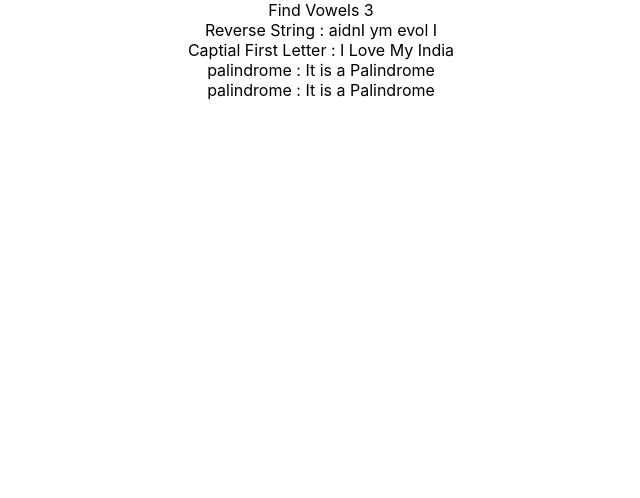
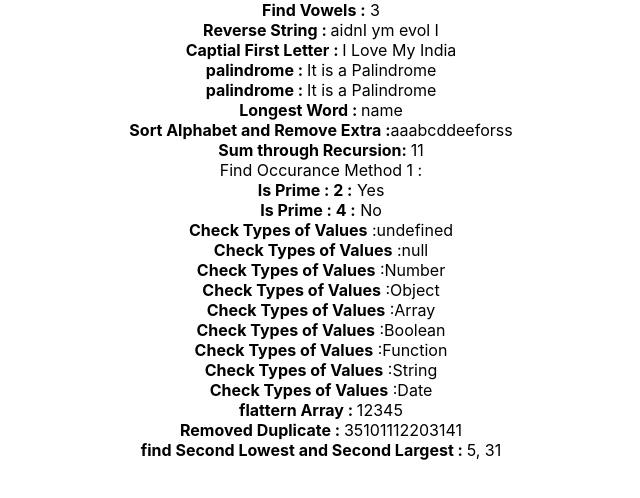
Before and after one commit to harishdubey/codePractice, a React (Create React App) app: page / in a window 1280 px wide. Shown: the top 498 px of the page, without its empty margins (319-959 px from the left). Built offline with nearby package versions, Linux system fonts and the light colour scheme.

Commit message:
changes for console

```diff
--- a/src/ConsoleCode.js
+++ b/src/ConsoleCode.js
@@ -65,14 +65,15 @@ function ConsoleCode() {
     }
     return letterCount;
   };
-  console.log(FindOccurance("he is best boy of india economy"));
-
-  const myArray1 = ["10", "2", "3", "2", "4", "5", "1", "3"];
+  console.log(
+    "Find Occurance",
+    FindOccurance("he is best boy of india economy")
+  );
+  const myArray1 = ["10", "20", "31", "12", "41", "5", "11", "3"];
   const removeDuplicate = [...new Set(myArray1)].sort((a, b) => a - b);
-  console.log("removed Duplicate", removeDuplicate);
 
   const FilterDuplicate = myArray1.filter(
-    (item, index) => myArray1.indexOf(item) == index
+    (item, index) => myArray1.indexOf(item) === index
   );
   console.log(
     "Filter :",
@@ -83,9 +84,6 @@ function ConsoleCode() {
     const str = string.replace(/[^a-zA-Z]/g, "");
     return str.split("").sort().join("");
   };
-
-  console.log("Sort Alphabet :", sortAlphabet("efdcbaero^&%^&%& sasda"));
-
   const findLongestword = (str) => {
     const words = str.split(" ");
     return words.reduce(
@@ -95,15 +93,168 @@ function ConsoleCode() {
     );
   };
 
-  console.log(findLongestword("my name is tarzon"));
+  function Sum(a) {
+    if (a === undefined) return 0;
+    return function (b) {
+      if (b === undefined) return a;
+      return Sum(a + b);
+    };
+  }
+
+  function FindOccurance2(str) {
+    const count = {};
+    for (let char of str.replace(/\s/g, "").toLowerCase()) {
+      count[char] = count[char] ? count[char] + 1 : 1;
+    }
+    return count;
+  }
+  console.log("Find Occurance Method 2", FindOccurance2("I love my india"));
+
+  function isPrime(num, divisor = 2) {
+    if (num === 1) return false;
+    if (num === 2) return true;
+    if (num % divisor === 0) return false;
+    if (divisor * divisor > num) return true;
+    return isPrime(num, divisor + 1);
+  }
+
+  const finalPrime = (num) => (isPrime(num) ? "Yes" : "No");
+
+  function checkType(value) {
+    if (value === null) return null;
+    if (value === undefined) return undefined;
+    return value.constructor ? value.constructor.name : typeof value;
+  }
+
+  const arrayObj = [
+    { name: "sunil", age: 32 },
+    { name: "sunil", age: 32 },
+    { name: "rakesh", age: 32 },
+  ];
+
+  function nameCount(arrayObj) {
+    return arrayObj.reduce((acc, cur) => {
+      const name = cur.name;
+      acc[name] = (acc[name] || 0) + 1;
+      return acc;
+    }, {});
+  }
+
+  console.log(nameCount(arrayObj));
+
+  const nestedArray = ["1", "2", ["3", ["4", "5"]]];
+
+  function FlatternArray(arr) {
+    return arr.reduce(
+      (acc, cur) => acc.concat(Array.isArray(cur) ? FlatternArray(cur) : cur),
+      []
+    );
+  }
+
+  function findSecondLowestLargest(arr) {
+    const sortedArray = [...new Set(arr)].sort((a, b) => a - b);
+    return `${sortedArray[1]}, ${sortedArray[sortedArray.length - 2]}`;
+  }
+
+  const notes = [10, 20, 50, 100, 500, 1000];
+
+  function convertAmountNotes(amount) {
+    const sortedNotesArray = [...new Set(notes)].sort((a, b) => b - a);
+    const notesObj = {};
+    let remaining = amount;
+    for (let note of sortedNotesArray) {
+      const count = Math.floor(remaining / note);
+      notesObj[note] = count;
+      remaining = remaining % note;
+    }
+    return { notesObj, remaining };
+  }
+  console.log("Notes: ", convertAmountNotes(2769));
+
+  function flatArray(arr) {
+    return arr.reduce(
+      (acc, cur) => acc.concat(Array.isArray(cur) ? flatArray(cur) : cur),
+      []
+    );
+  }
+
+  console.log("Flat Array", flatArray(nestedArray));
+
+  const word = "thewquickbrownfoxjumpsoverlittlelazydog";
+
+  const uniqueChar = [...new Set(word)].join("");
+  console.log("Find Unique Characters : ", uniqueChar);
 
   return (
     <>
-      <div>Find Vowels {findVowels("the quick")}</div>
-      <div>Reverse String : {reverseString("I love my India")}</div>
-      <div> Captial First Letter : {CapitalFirstLetter("i love my india")}</div>
-      <div>palindrome : {ChkPalindrome("A man a plan a canal Panama")}</div>
-      <div>palindrome : {ChkPalindrome(11211)}</div>
+      <div>
+        <strong>Find Vowels :</strong> {findVowels("the quick")}
+      </div>
+      <div>
+        <strong>Reverse String : </strong>
+        {reverseString("I love my India")}
+      </div>
+      <div>
+        <strong>Captial First Letter : </strong>
+        {CapitalFirstLetter("i love my india")}
+      </div>
+      <div>
+        <strong>palindrome : </strong>
+        {ChkPalindrome("A man a plan a canal Panama")}
+      </div>
+      <div>
+        <strong>palindrome : </strong>
+        {ChkPalindrome(11211)}
+      </div>
+      <div>
+        <strong>Longest Word : </strong>
+        {findLongestword("my name is tar")}
+      </div>
+      <div>
+        <strong>Sort Alphabet and Remove Extra :</strong>
+        {sortAlphabet("efdcbaero^&%^&%& sasda")}
+      </div>
+      <div>
+        <strong>Sum through Recursion: </strong>
+        {Sum(1)(2)(5)(3)()}
+      </div>
+      <div>Find Occurance Method 1 :</div>
+      <div>
+        <strong>Is Prime : 2 :</strong> {finalPrime(2)}
+        <br />
+        <strong>Is Prime : 4 :</strong> {finalPrime(4)}
+      </div>
+      <div>
+        <strong>Check Types of Values</strong> :{String(checkType(undefined))}
+        <br />
+        <strong>Check Types of Values</strong> :{String(checkType(null))}
+        <br />
+        <strong>Check Types of Values</strong> :{checkType(12).toString()}
+        <br />
+        <strong>Check Types of Values</strong> :
+        {checkType({ id: 1 }).toString()}
+        <br />
+        <strong>Check Types of Values</strong> :{String(checkType([{ id: 1 }]))}
+        <br />
+        <strong>Check Types of Values</strong> :{String(checkType(true))}
+        <br />
+        <strong>Check Types of Values</strong> :{String(checkType(() => {}))}
+        <br />
+        <strong>Check Types of Values</strong> :{String(checkType("yes"))}
+        <br />
+        <strong>Check Types of Values</strong> :{String(checkType(new Date()))}
+      </div>
+      <div>
+        <strong>flattern Array : </strong> {FlatternArray(nestedArray)}
+      </div>
+      <div>
+        {" "}
+        <strong>Removed Duplicate : </strong> {removeDuplicate}
+      </div>
+      <div>
+        <strong>find Second Lowest and Second Largest : </strong>
+        {findSecondLowestLargest(myArray1)}
+      </div>
     </>
   );
 }
```
